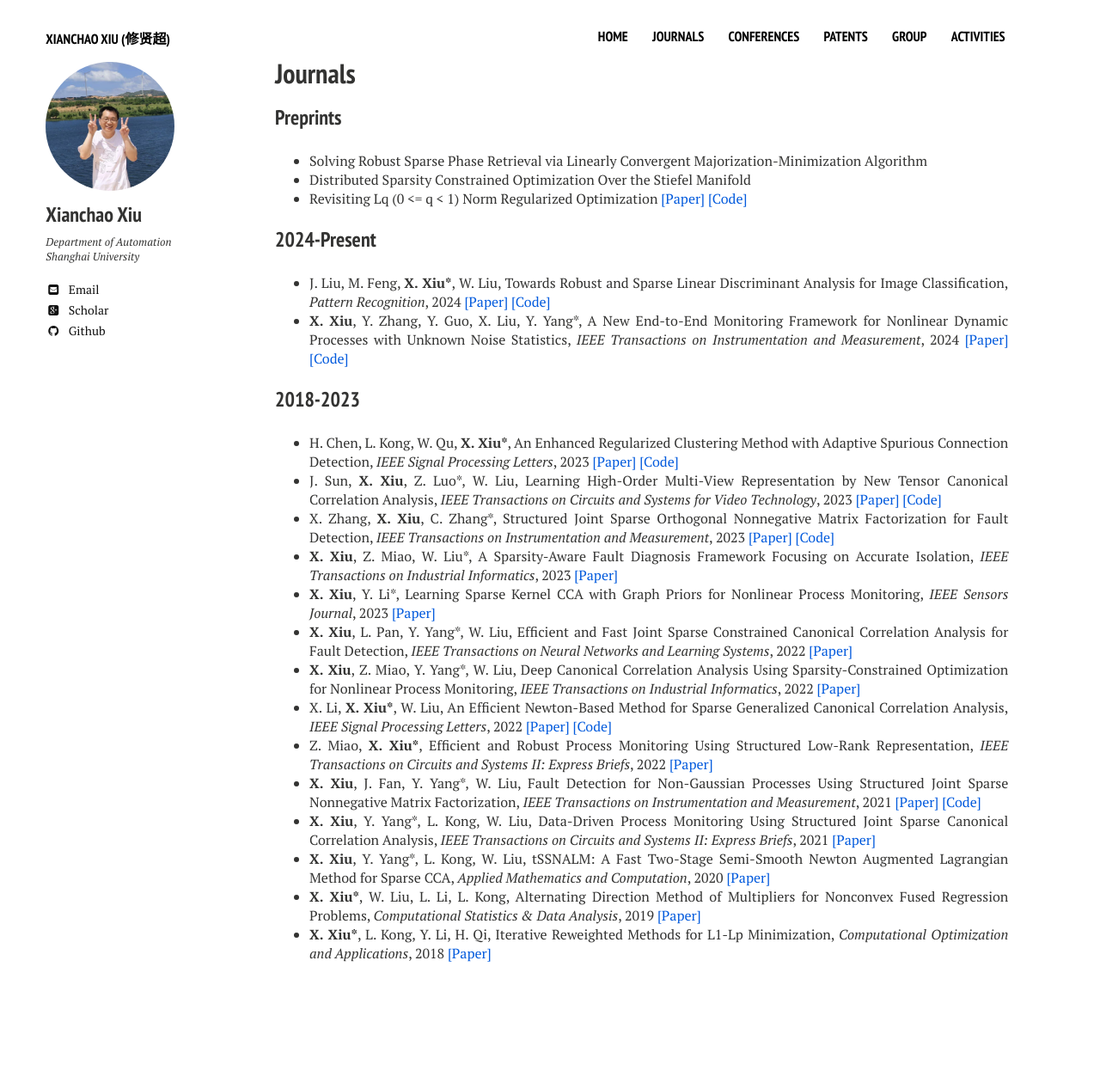
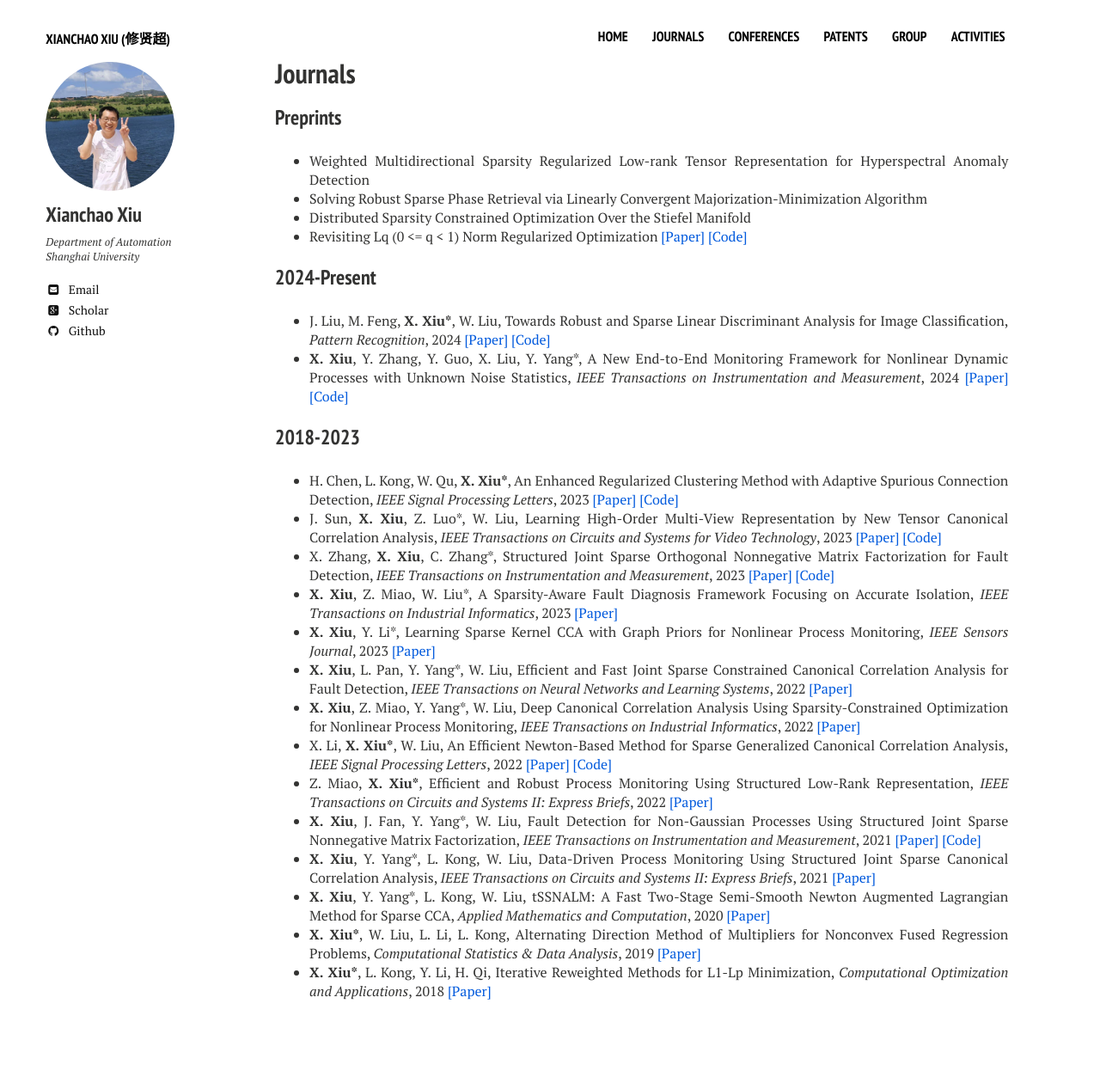
Before and after one commit to xianchaoxiu/xianchaoxiu.github.io, a Jekyll site: the page built from journals/index.md, in a window 1280 px wide. Shown: the whole page at 86% size. Built offline with Jekyll 4.4.1, drawn with Linux system fonts in a browser that asks for light colours; nearby versions of some CDN libraries; before the commit the page ends 1216 px from its top, so only the background shows below that.

Commit message:
Update index.md

```diff
--- a/journals/index.md
+++ b/journals/index.md
@@ -8,8 +8,9 @@ share: false
 ---
 
 ### Preprints
+* Weighted Multidirectional Sparsity Regularized Low-rank Tensor Representation for Hyperspectral Anomaly Detection <br>
 * Solving Robust Sparse Phase Retrieval via Linearly Convergent Majorization-Minimization Algorithm <br>
-* Distributed Sparsity Constrained Optimization Over the Stiefel Manifold	 <br>
+* Distributed Sparsity Constrained Optimization Over the Stiefel Manifold	<br>
 * Revisiting Lq (0 <= q < 1) Norm Regularized Optimization <a href="https://arxiv.org/abs/2306.14394" class="textlink" target="_blank">[Paper]</a> <a href="https://github.com/ShenglongZhou/PSNP" class="textlink" target="_blank">[Code]</a> <br>
 
 ### 2024-Present
```
